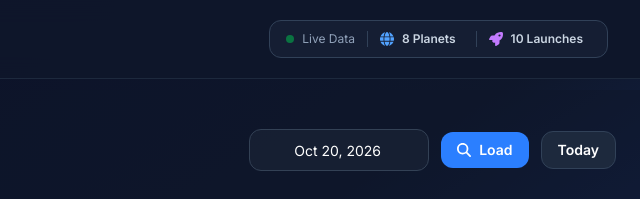
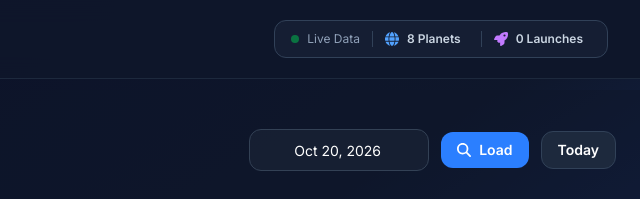
Before and after one commit to abveya/cosmos-space-dashboard, a plain HTML site: page index.html in a window 1280 px wide. Shown: the top 199 px of the page, 640-1280 px from the left. Drawn offline with Linux system fonts and the light colour scheme; no server answers.

Commit message:
last edit

```diff
--- a/index.html
+++ b/index.html
@@ -102,8 +102,8 @@
             <div class="w-px h-4 bg-slate-700 hidden sm:block"></div>
             <div class="flex items-center space-x-1 md:space-x-2">
               <i class="fas fa-rocket text-purple-400 text-sm"></i>
-              <span class="text-xs text-slate-300 font-semibold hidden sm:inline" id="launches-count">10 Launches</span>
-              <span class="text-xs text-slate-300 font-semibold sm:hidden" id="launches-count-mobile">10</span>
+              <span class="text-xs text-slate-300 font-semibold hidden sm:inline" id="launches-count"></span>
+              <span class="text-xs text-slate-300 font-semibold sm:hidden" id="launches-count-mobile"></span>
             </div>
           </div>
         </div>
--- a/js/index.js
+++ b/js/index.js
@@ -41,6 +41,8 @@ let showResolution = document.getElementById("show-full-resolution");
 let dateInput = document.getElementById("apod-date-input");
 let dateDispay = document.getElementById("date-display");
 let loadBtn = document.getElementById("load-date-btn");
+let launchesCount = document.getElementById("launches-count");
+let launchesCountMobile =  document.getElementById("launches-count-mobile")
 const API_KEY = 'DmQgC6MCQfgFJ7czbnRJPbBDMtwd8N7kp7hpggJN';
 
 
@@ -106,9 +108,13 @@ async function getLaunches() {
         launches = data.results;
         displayStaticLaunches();
         displayLaunches()
+        launchesCount.innerHTML = launches.length +" Launches";
+        launchesCountMobile.innerHTML = launches.length;
     } catch (error) {
         console.log(error)
         document.getElementById("featured-launch").innerHTML = `<p class="w-full flex justify-center" style="font-size:17px;">Please try again...</p>`
+        launchesCount.innerHTML = 0 +" Launches";
+        launchesCountMobile.innerHTML = 0;
     }
 }
 
```
